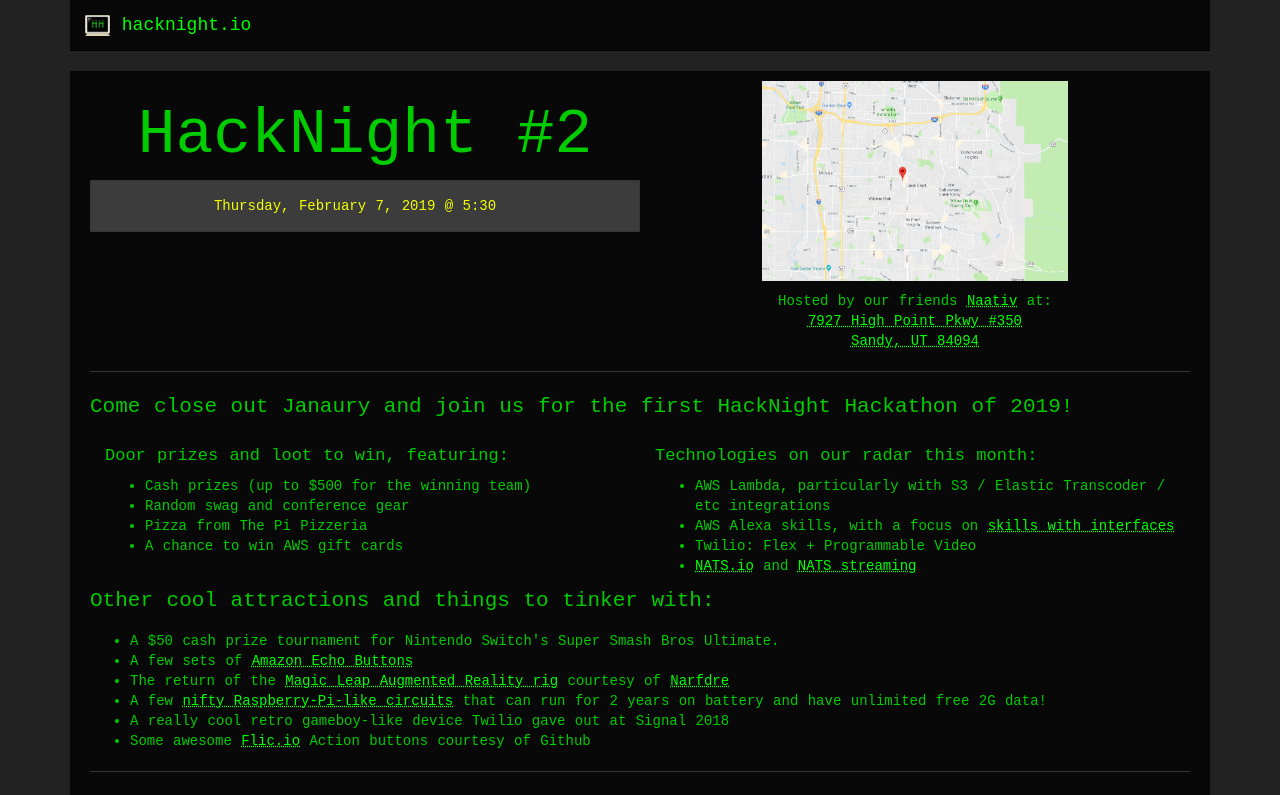
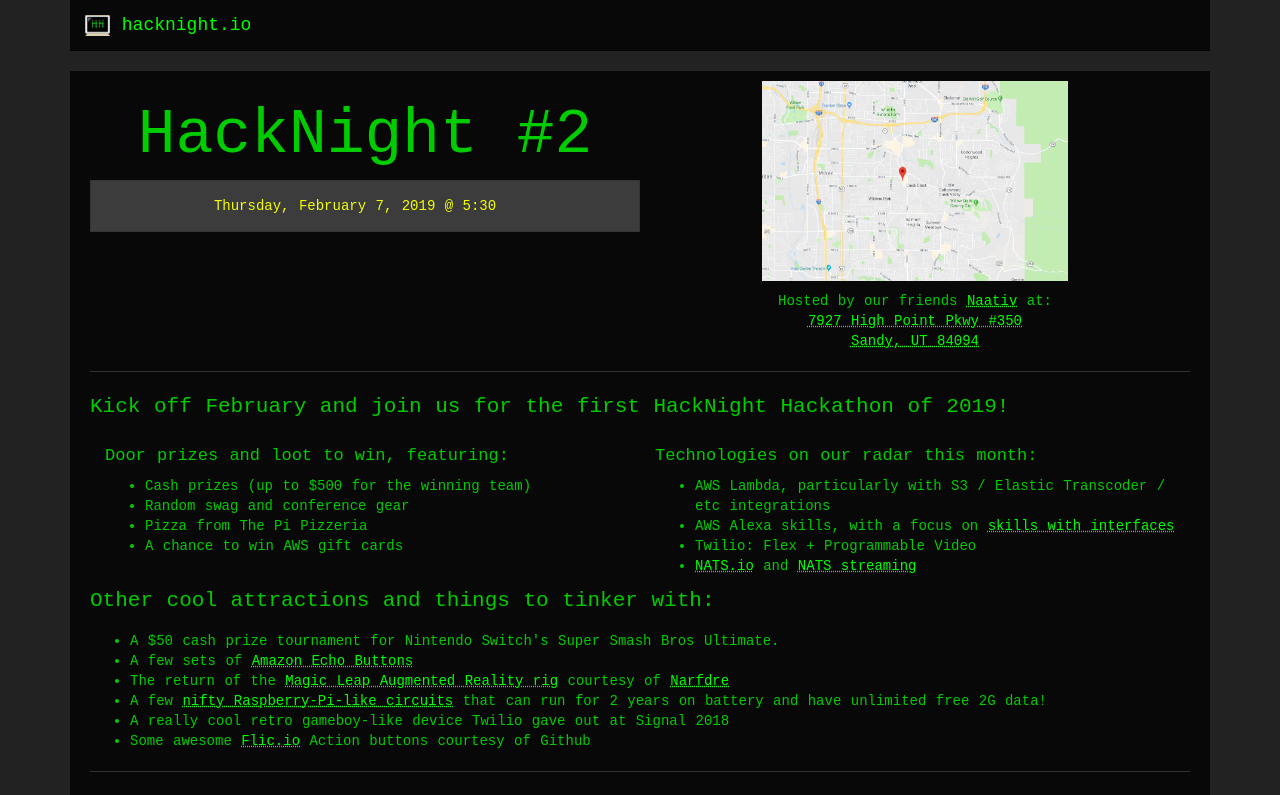
Before and after one commit to hacknightio/site, a Nuxt app: page / in a window 1280 px wide. Shown: the top 795 px of the page. Built offline with nearby package versions, Linux system fonts and the light colour scheme; some icons are missing.

Commit message:
Update hn2.vue

```diff
--- a/pages/hn2.vue
+++ b/pages/hn2.vue
@@ -21,7 +21,7 @@
     <br class="clear">
     <hr>
 
-    <p>Come close out Janaury and join us for the first HackNight Hackathon of 2019!</p>
+    <p>Kick off February and join us for the first HackNight Hackathon of 2019!</p>
 
     <div class="col-sm-6">
       <h4>Door prizes and loot to win, featuring:</h4>
```
